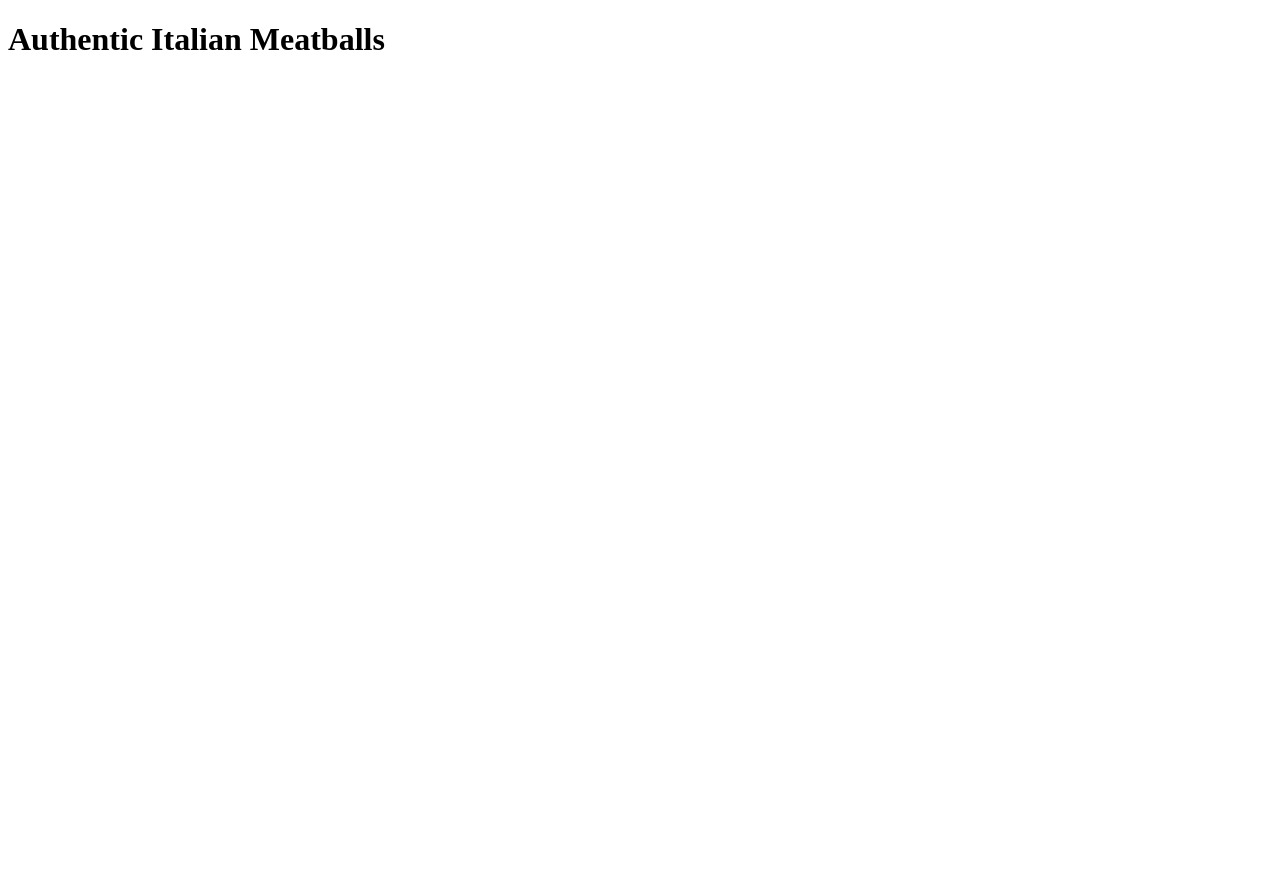
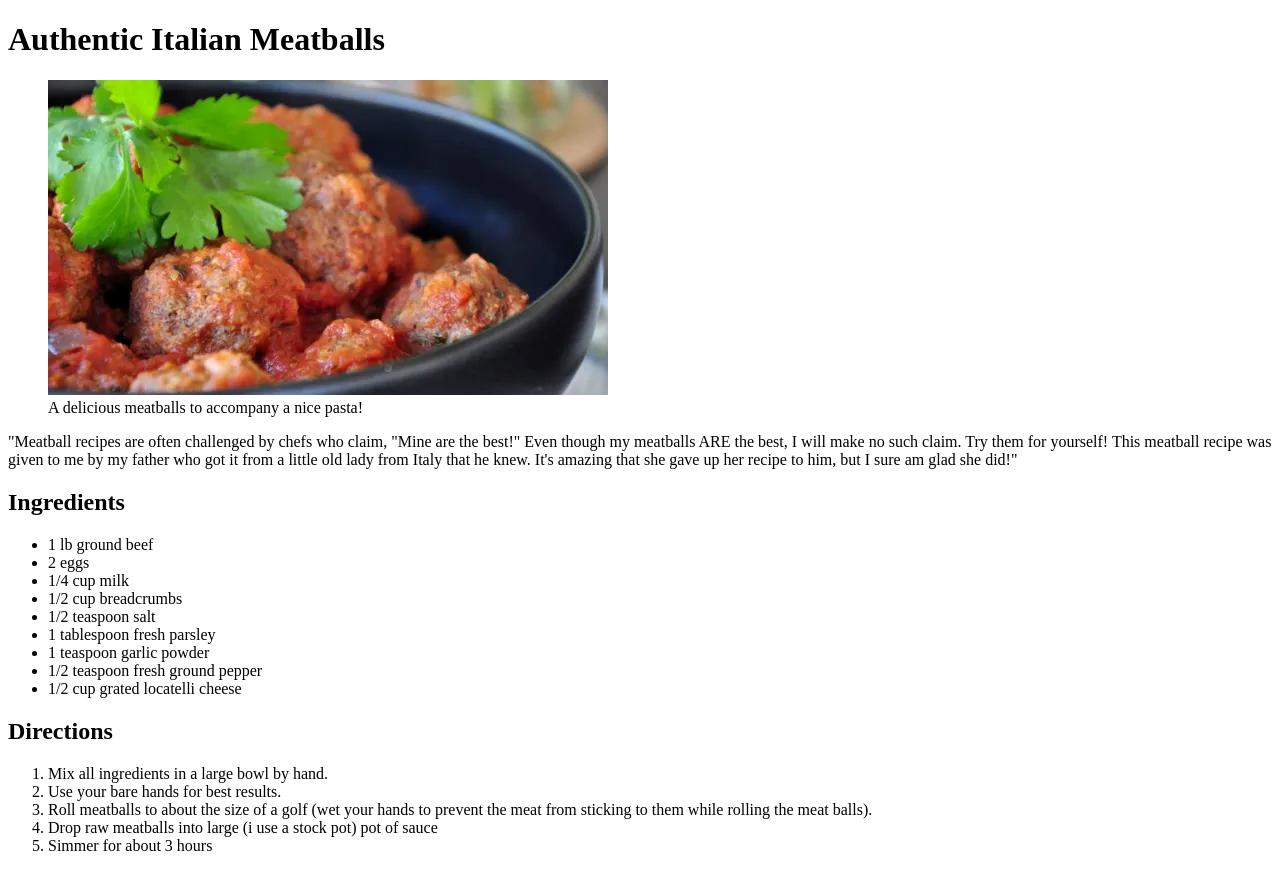
Before and after one commit to Gmoraes78/odin-recipes, a plain HTML site: page recipes/meatballs.html in a window 1280 px wide. Before the commit the page ends 800 px from the top, so only its background shows below. Drawn offline with Linux system fonts and the light colour scheme.

Commit message:
add img files and meatball.html content

```diff
--- a/recipes/meatballs.html
+++ b/recipes/meatballs.html
@@ -9,8 +9,38 @@
     <body>
         <header>
             <h1>Authentic Italian Meatballs</h1>
+            <figure>
+                <img src="../img/meatballs.png" alt="a nice plate of meatballs">
+                <figcaption>A delicious meatballs to accompany a nice pasta!</figcaption>
+            </figure>
+            <p>
+                "Meatball recipes are often challenged by chefs who claim, "Mine are the best!" Even though my meatballs ARE the best, I will make no such claim. Try them for yourself! This meatball recipe was given to me by my father who got it from a little old lady from Italy that he knew. It's amazing that she gave up her recipe to him, but I sure am glad she did!"
+            </p>
+            <h2>Ingredients</h2>
+            <ul>
+                <li>1 lb ground beef</li>
+                <li>2 eggs</li>
+                <li>1/4 cup milk</li>
+                <li>1/2 cup breadcrumbs</li>
+                <li>1/2 teaspoon salt</li>
+                <li>1 tablespoon fresh parsley</li>
+                <li>1 teaspoon garlic powder</li>
+                <li>1/2 teaspoon fresh ground pepper</li>
+                <li>1/2 cup grated locatelli cheese</li>
+            </ul>
+            <h2>Directions</h2>
+            <ol>
+                <li>Mix all ingredients in a large bowl by hand.</li>
+                <li>Use your bare hands for best results.</li>
+                <li>Roll meatballs to about the size of a golf (wet your hands
+                    to prevent the meat from sticking to them while rolling the
+                    meat balls).
+                </li>
+                <li>Drop raw meatballs into large (i use a stock pot) pot of sauce</li>
+                <li>Simmer for about 3 hours</li>
+            </ol>
+        </header>
 
-        </header>
     </body>
 
 </html>
```
Also changed, not shown: img/meatballs.png (added).
